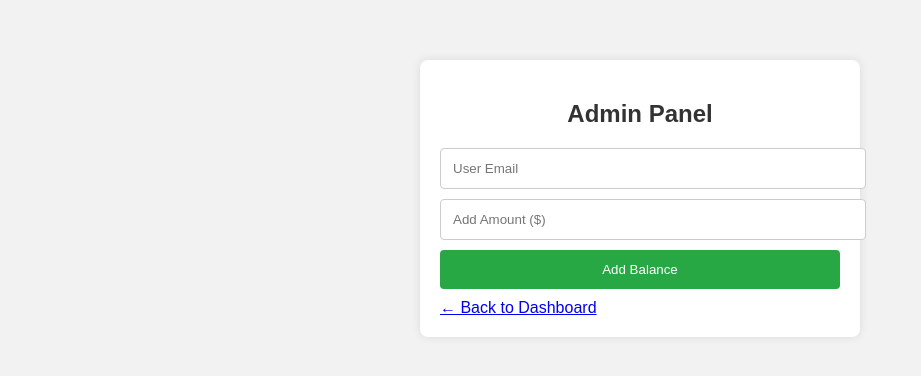
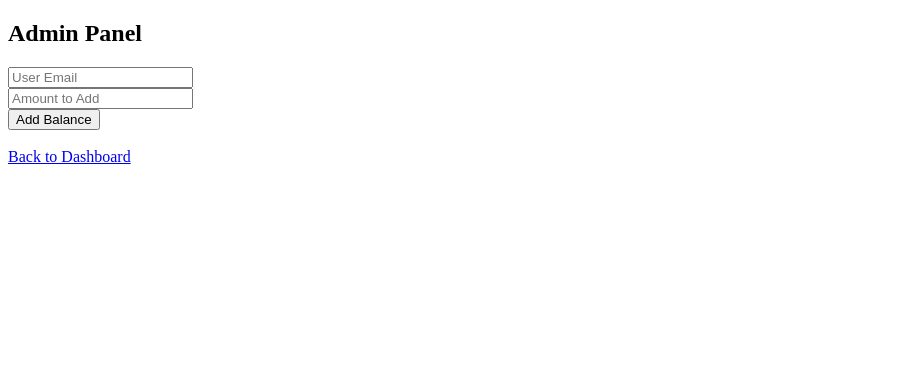
Before and after one commit to talha441/WalletoHub, a Flask app: template templates/admin.html in a window 1280 px wide. Shown: the top 376 px of the page, without its empty margins (0-921 px from the left). Run offline with Flask 3, Linux system fonts and the light colour scheme; the template is opened without the code that fills it, so the values that code supplies are empty.

Commit message:
Update admin.html

```diff
--- a/templates/admin.html
+++ b/templates/admin.html
@@ -1,21 +1,20 @@
 <!DOCTYPE html>
-<html>
+<html lang="en">
 <head>
-  <title>Admin Panel - WalletoHub</title>
-  <link rel="stylesheet" href="/static/style.css">
+  <meta charset="UTF-8">
+  <title>Admin Panel | WalletoHub</title>
 </head>
 <body>
-  <div class="form-container">
   <h2>Admin Panel</h2>
   {% if message %}
-      <p class="success">{{ message }}</p>
+    <p style="color:green;">{{ message }}</p>
   {% endif %}
   <form method="POST">
-      <input type="email" name="email" placeholder="User Email" required>
-      <input type="number" step="0.01" name="amount" placeholder="Add Amount ($)" required>
+    <input type="email" name="email" placeholder="User Email" required><br>
+    <input type="number" name="amount" placeholder="Amount to Add" required><br>
     <button type="submit">Add Balance</button>
   </form>
-    <a href="/dashboard">← Back to Dashboard</a>
-  </div>
+  <br>
+  <a href="/dashboard">Back to Dashboard</a>
 </body>
 </html>
```
Lines whose indentation alone changed are shown as unchanged.
